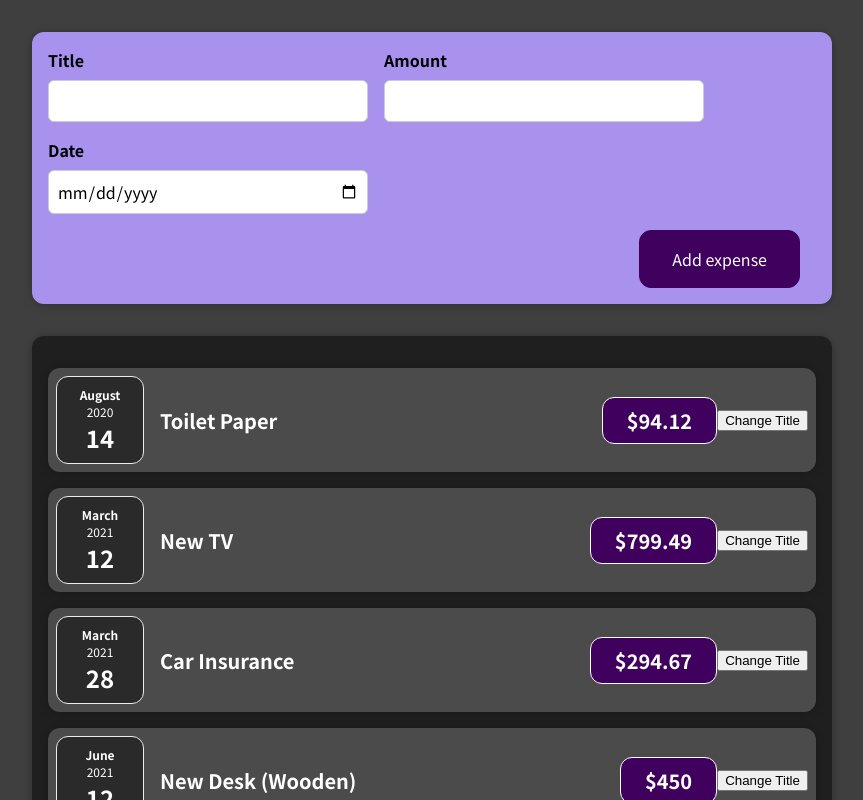
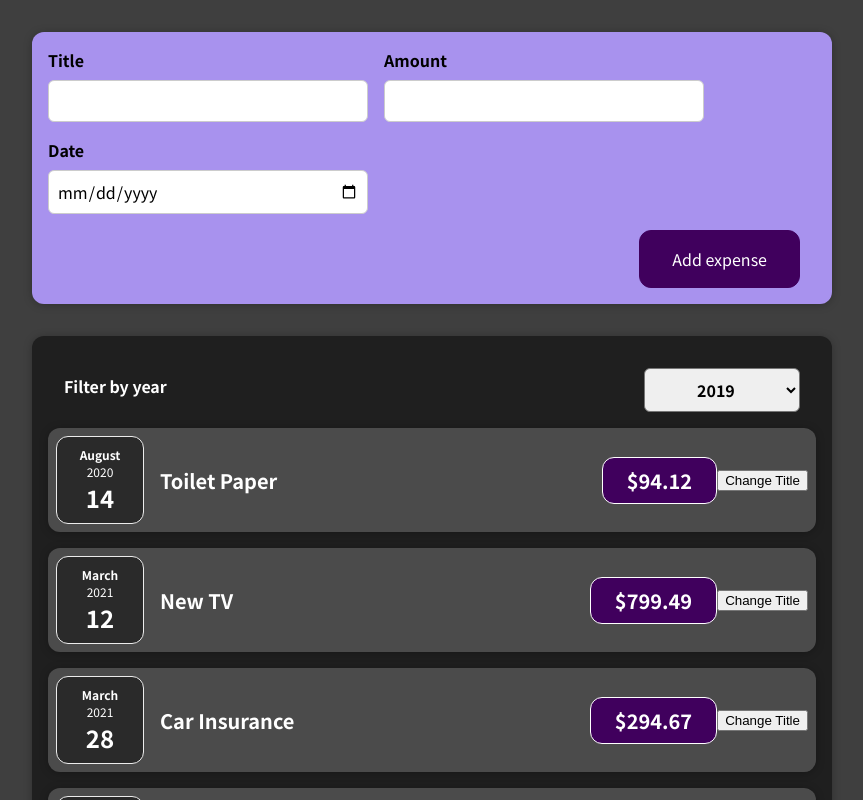
Before and after one commit to RobyDoby/React-Expenses-tracker, a React (Create React App) app: page / in a window 1280 px wide. Shown: the top 800 px of the page, without its empty margins (208-1071 px from the left). Built offline with nearby package versions, Linux system fonts and the light colour scheme.

Commit message:
state and events assignment ended

```diff
--- a/src/components/Expenses/Expenses.js
+++ b/src/components/Expenses/Expenses.js
@@ -1,10 +1,17 @@
 import ExpenseItem from './ExpenseItem';
+import { useState } from 'react';
 import Card from '../UI/Card';
 import './Expenses.css';
+import ExpensesFilter from './ExpensesFilter';
 
 function Expenses(props) {
+   const [selectedYear, setSelectedYear] = useState('2019');
+   const YearSelectedHandler = (year) => {
+      setSelectedYear(year);
+   };
    return (
       <Card className="expenses">
+         <ExpensesFilter currentYear={selectedYear} onYearSelected={YearSelectedHandler} />
          <ExpenseItem
             title={props.data[0].title}
             amount={props.data[0].amount}
--- /dev/null
+++ b/src/components/Expenses/ExpensesFilter.css
@@ -0,0 +1,24 @@
+.expenses-filter {
+   color: white;
+   padding: 0 1rem;
+}
+
+.expenses-filter__control {
+   display: flex;
+   width: 100%;
+   align-items: center;
+   justify-content: space-between;
+   margin: 1rem 0;
+}
+
+.expenses-filter label {
+   font-weight: bold;
+   margin-bottom: 0.5rem;
+}
+
+.expenses-filter select {
+   font: inherit;
+   padding: 0.5rem 3rem;
+   font-weight: bold;
+   border-radius: 6px;
+}
--- /dev/null
+++ b/src/components/Expenses/ExpensesFilter.js
@@ -0,0 +1,22 @@
+import './ExpensesFilter.css';
+
+const ExpensesFilter = (props) => {
+   const ChangeSelectHandler = (e) => {
+      props.onYearSelected(e.target.value);
+   };
+   return (
+      <div className="expenses-filter">
+         <div className="expenses-filter__control">
+            <label>Filter by year</label>
+            <select value={props.currentYear} onChange={ChangeSelectHandler}>
+               <option value="2022">2022</option>
+               <option value="2021">2021</option>
+               <option value="2020">2020</option>
+               <option value="2019">2019</option>
+            </select>
+         </div>
+      </div>
+   );
+};
+
+export default ExpensesFilter;
```
Also changed, not shown: 1 other file (tests, documents, lock files or other folders).
